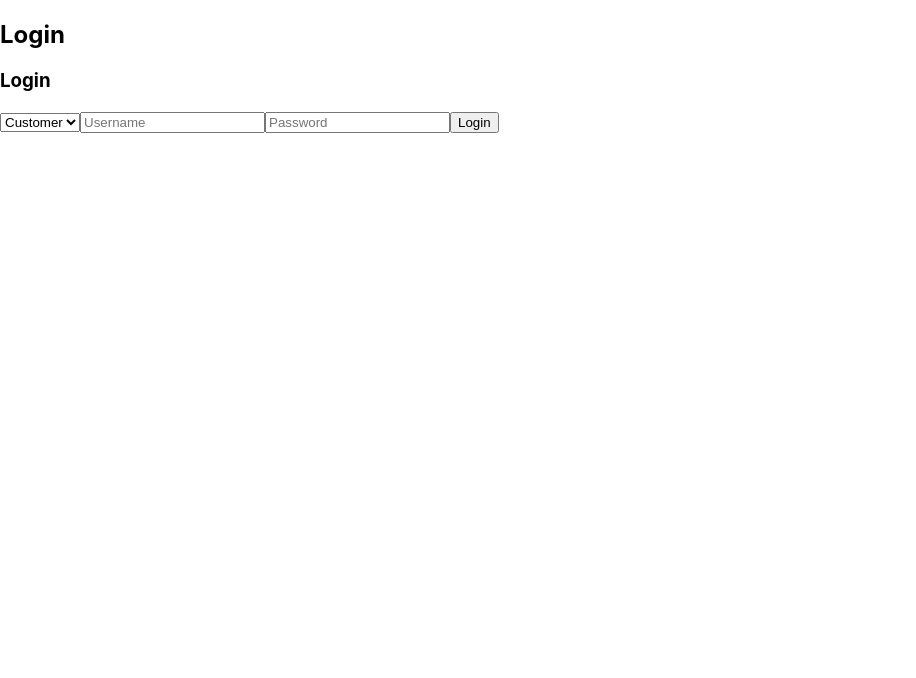
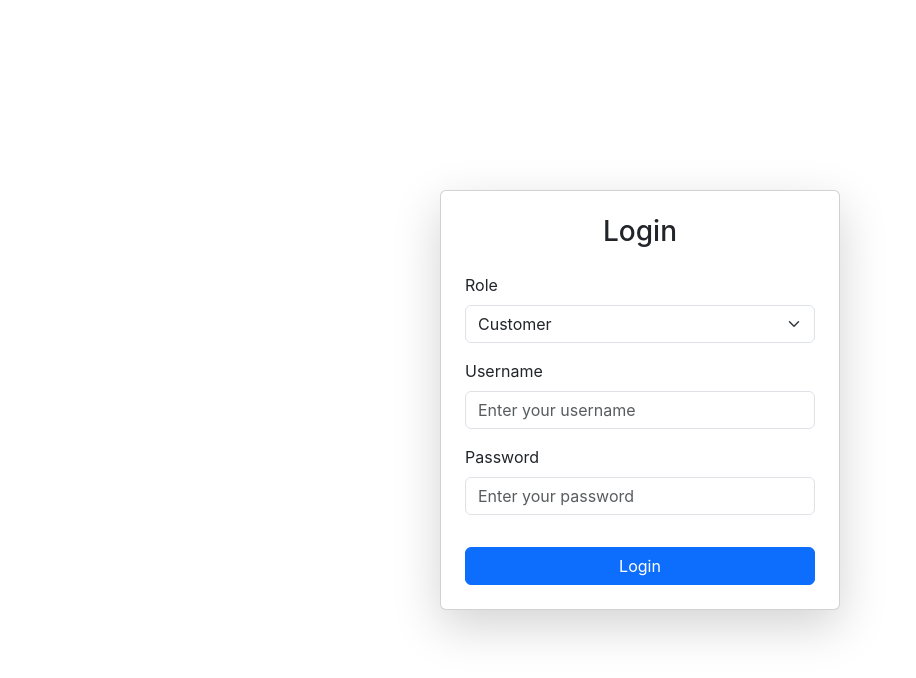
Before and after one commit to ArYaN9696/quitq_fe, a React (Create React App) app: page /login in a window 1280 px wide. Shown: the top 678 px of the page, without its empty margins (0-916 px from the left). Built offline with nearby package versions, Linux system fonts and the light colour scheme.

Commit message:
bootstrap styles added

```diff
--- a/package.json
+++ b/package.json
@@ -8,6 +8,7 @@
     "@testing-library/react": "^13.4.0",
     "@testing-library/user-event": "^13.5.0",
     "axios": "^1.7.8",
+    "bootstrap": "^5.3.3",
     "react": "^18.3.1",
     "react-dom": "^18.3.1",
     "react-redux": "^9.1.2",
--- a/src/components/authentication/Login.jsx
+++ b/src/components/authentication/Login.jsx
@@ -1,11 +1,15 @@
-import React, { useState } from 'react';
-import authService from '../../services/authService';
-import { useNavigate } from 'react-router-dom';
-
+import React, { useState } from "react";
+import authService from "../../services/authService";
+import { useNavigate } from "react-router-dom";
+import "bootstrap/dist/css/bootstrap.min.css";
 
 const Login = () => {
-  const [credentials, setCredentials] = useState({ userName: '', password: '', role: 'customer' });
-  const [error, setError] = useState('');
+  const [credentials, setCredentials] = useState({
+    userName: "",
+    password: "",
+    role: "customer",
+  });
+  const [error, setError] = useState("");
   const navigate = useNavigate();
 
   const handleChange = (e) => {
@@ -21,36 +25,71 @@ const Login = () => {
         navigate("/Dashboard.jsx");
       }
     } catch (err) {
-      setError('Invalid username or password');
+      setError("Invalid username or password");
     }
   };
 
   return (
-    <div className="login-container">
+    <div className="d-flex justify-content-center align-items-center vh-100">
+      <div
+        className="card p-4 shadow-lg"
+        style={{ maxWidth: "400px", width: "100%" }}
+      >
+        <h3 className="text-center mb-4">Login</h3>
+        {error && <div className="alert alert-danger">{error}</div>}
         <form onSubmit={handleSubmit}>
-        <h3>Login</h3>
-        {error && <p className="error">{error}</p>}
-        <select name="role" onChange={handleChange} value={credentials.role}>
+          <div className="mb-3">
+            <label htmlFor="role" className="form-label">
+              Role
+            </label>
+            <select
+              id="role"
+              name="role"
+              className="form-select"
+              onChange={handleChange}
+              value={credentials.role}
+            >
               <option value="customer">Customer</option>
               <option value="admin">Admin</option>
               <option value="seller">Seller</option>
             </select>
+          </div>
+
+          <div className="mb-3">
+            <label htmlFor="userName" className="form-label">
+              Username
+            </label>
             <input
               type="text"
+              id="userName"
               name="userName"
-          placeholder="Username"
+              className="form-control"
+              placeholder="Enter your username"
               onChange={handleChange}
               required
             />
+          </div>
+
+          <div className="mb-3">
+            <label htmlFor="password" className="form-label">
+              Password
+            </label>
             <input
               type="password"
+              id="password"
               name="password"
-          placeholder="Password"
+              className="form-control"
+              placeholder="Enter your password"
               onChange={handleChange}
               required
             />
-        <button type="submit">Login</button>
+          </div>
+
+          <button type="submit" className="btn btn-primary w-100 mt-3">
+            Login
+          </button>
         </form>
+      </div>
     </div>
   );
 };
--- a/src/components/authentication/Register.jsx
+++ b/src/components/authentication/Register.jsx
@@ -1,6 +1,7 @@
 import React, { useState } from 'react';
-import authService from '../../services/authService'; // import authService
+import authService from '../../services/authService';
 import { useNavigate } from 'react-router-dom';
+import 'bootstrap/dist/css/bootstrap.min.css';
 
 const Register = () => {
   const [formData, setFormData] = useState({
@@ -13,7 +14,7 @@ const Register = () => {
     address: ''
   });
 
-  const [role, setRole] = useState(''); // Track the selected role
+  const [role, setRole] = useState('');
   const [error, setError] = useState('');
   const navigate = useNavigate();
 
@@ -26,13 +27,13 @@ const Register = () => {
   };
 
   const handleRoleSelect = (selectedRole) => {
-    setRole(selectedRole); // Set the selected role (customer, seller, admin)
+    setRole(selectedRole);
   };
 
   const handleSubmit = async (e) => {
     e.preventDefault();
 
-    // Validate passwords match
+    // Validate passwords
     if (formData.password !== formData.confirmPassword) {
       setError('Passwords do not match');
       return;
@@ -45,22 +46,23 @@ const Register = () => {
 
     try {
       await authService.register(role, formData); // Send registration data with selected role
-      navigate('/login'); // After successful registration, redirect to login
+      navigate('/login');
     } catch (err) {
-      console.error("Registration Error:", err); // Log error response
+      console.error("Registration Error:", err);
       setError('Registration failed. Please try again.');
     }
   };
 
   return (
-    <div className="container">
-      <h2 className="my-4">Register</h2>
+    <div className="d-flex justify-content-center align-items-center vh-100">
+      <div className="card p-4 shadow-lg" style={{ maxWidth: '500px', width: '100%' }}>
+        <h2 className="my-4 text-center">Register</h2>
 
         {error && <div className="alert alert-danger">{error}</div>}
 
         {/* Role Selection Buttons */}
         {!role && (
-        <div className="mb-3">
+          <div className="mb-4 text-center">
             <h4>Please select your role:</h4>
             <button className="btn btn-outline-primary m-2" onClick={() => handleRoleSelect('customer')}>Customer</button>
             <button className="btn btn-outline-primary m-2" onClick={() => handleRoleSelect('seller')}>Seller</button>
@@ -169,9 +171,10 @@ const Register = () => {
             </div>
 
             {/* Submit Button */}
-          <button type="submit" className="btn btn-primary">Register</button>
+            <button type="submit" className="btn btn-primary w-100 mt-3">Register</button>
           </form>
         )}
+      </div>
     </div>
   );
 };
--- a/src/pages/HomePage.jsx
+++ b/src/pages/HomePage.jsx
@@ -1,24 +1,34 @@
-import React from 'react';
-import { useNavigate } from 'react-router-dom';
+import React from "react";
+import { useNavigate } from "react-router-dom";
+import "bootstrap/dist/css/bootstrap.min.css";
 
 const HomePage = () => {
   const navigate = useNavigate();
 
   const handleLogin = () => {
-    navigate('/login');
+    navigate("/login");
   };
 
   const handleRegister = () => {
-    navigate('/register');
+    navigate("/register");
   };
 
   return (
-    <div className="home-page">
-      <h1>Welcome to Our Application!</h1>
-      <p>Please choose an option below:</p>
-      <div className="buttons-container">
-        <button onClick={handleLogin}>Login</button>
-        <button onClick={handleRegister}>Register</button>
+    <div className="d-flex justify-content-center align-items-center vh-100 bg-light">
+      <div
+        className="text-center p-4 card shadow-lg"
+        style={{ maxWidth: "400px", width: "100%" }}
+      >
+        <h1 className="mb-3 center"> QuitQ </h1>
+        <p className="lead mb-4">Please choose an option below:</p>
+        <div className="d-flex justify-content-center gap-3">
+          <button className="btn btn-primary btn-lg" onClick={handleLogin}>
+            Login
+          </button>
+          <button className="btn btn-secondary btn-lg" onClick={handleRegister}>
+            Register
+          </button>
+        </div>
       </div>
     </div>
   );
--- a/src/pages/LoginPage.jsx
+++ b/src/pages/LoginPage.jsx
@@ -4,7 +4,6 @@ import Login from '../components/authentication/Login';
 const LoginPage = () => {
   return (
     <div className="login-page">
-      <h2>Login</h2>
       <Login />
     </div>
   );
--- a/src/pages/RegisterPage.jsx
+++ b/src/pages/RegisterPage.jsx
@@ -4,7 +4,6 @@ import Register from '../components/authentication/Register';
 const RegisterPage = () => {
   return (
     <div className="register-page">
-      <h2>Register</h2>
       <Register />
     </div>
   );
```
Also changed, not shown: 1 other file (tests, documents, lock files or other folders). Lines whose indentation alone changed are shown as unchanged.
